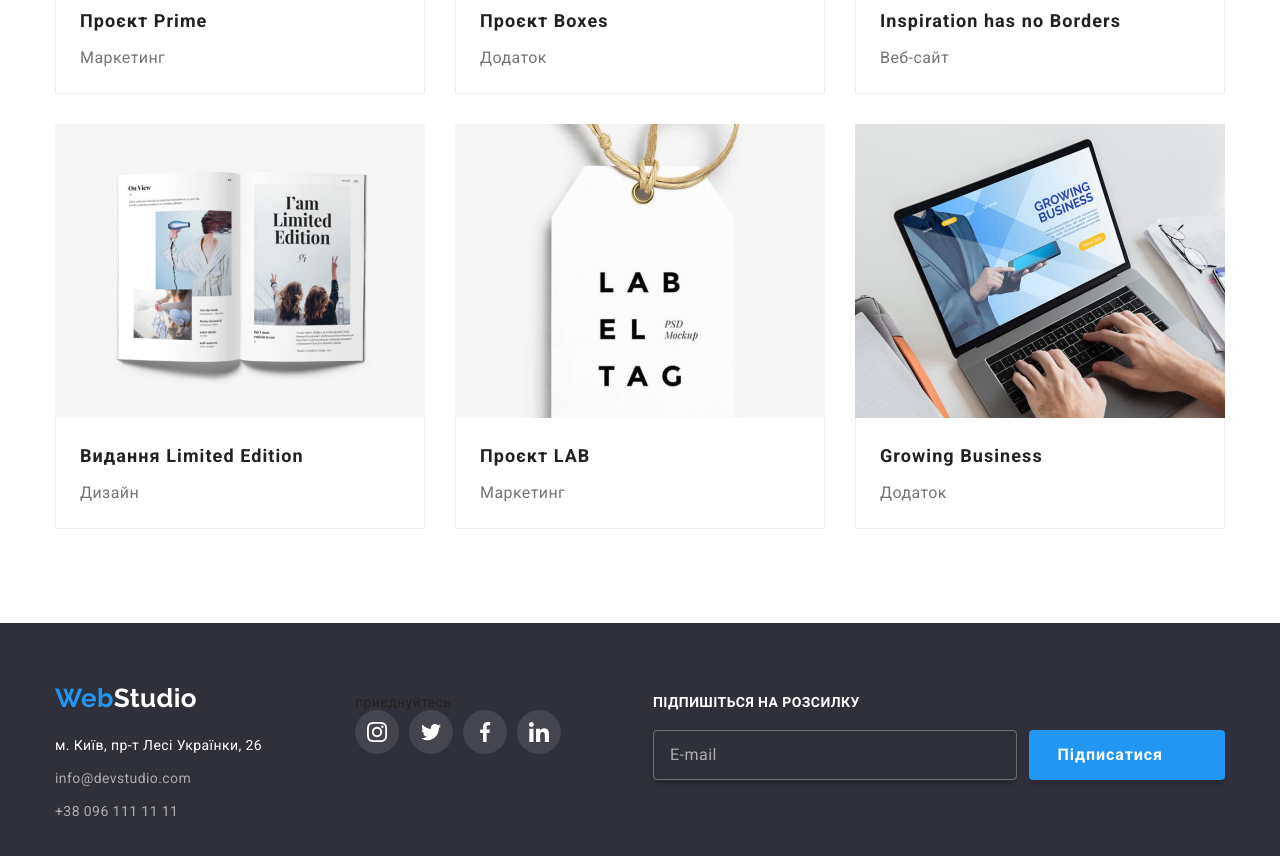
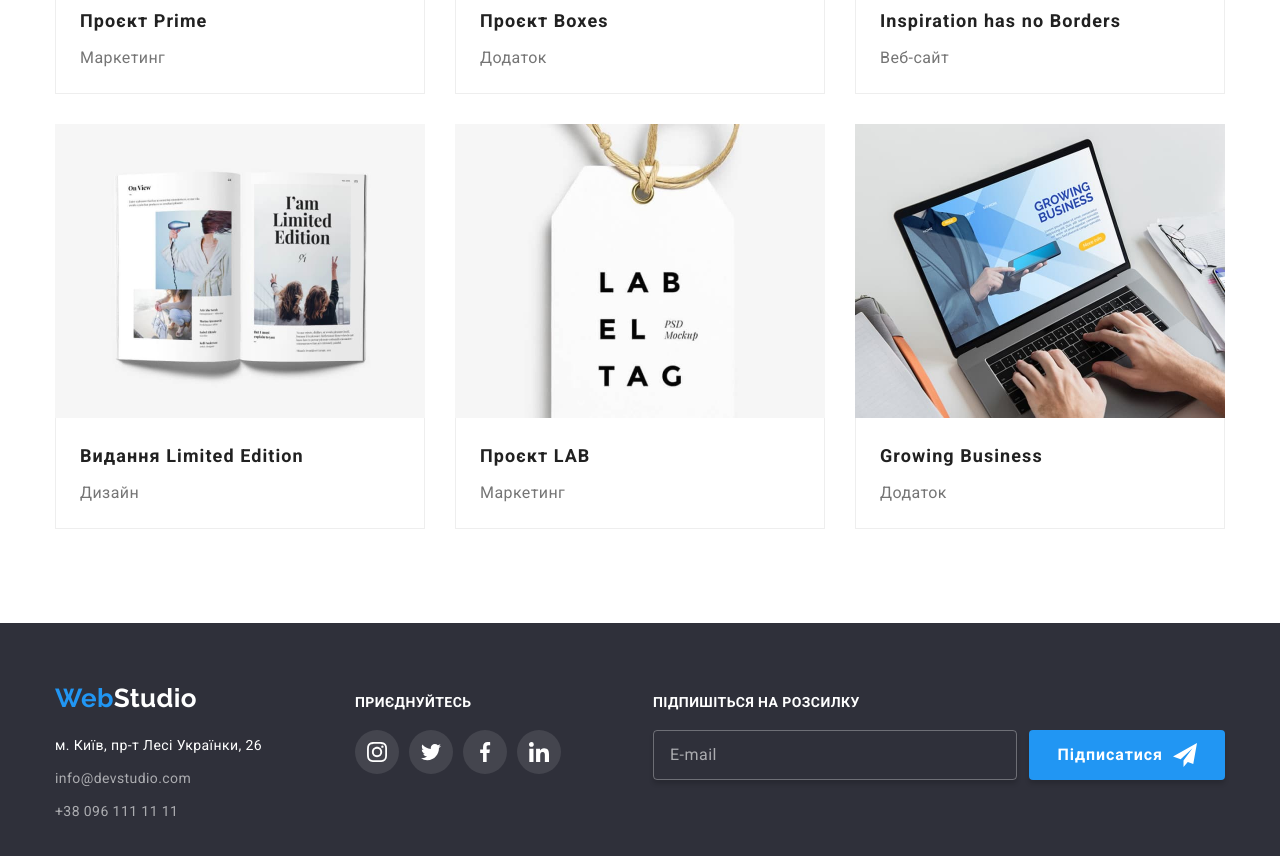
Before and after one commit to VadymNeiman/goit-markup-hw-06, a plain HTML site: page portfolio.html in a window 1280 px wide. Shown: the part 1009-1865 px from the top of the page. Drawn offline with nearby package versions, Linux system fonts and the light colour scheme.

Commit message:
Fixed bug

```diff
--- a/css/styles.css
+++ b/css/styles.css
@@ -436,7 +436,7 @@
    margin-bottom: 9px;
 }
 
-.footer-block-title {
+.footer-social-title {
    font-weight: 700;
    line-height: 1.15;
    letter-spacing: 0.03em;
```
Also changed, not shown: index.html (+1 -1 lines).
